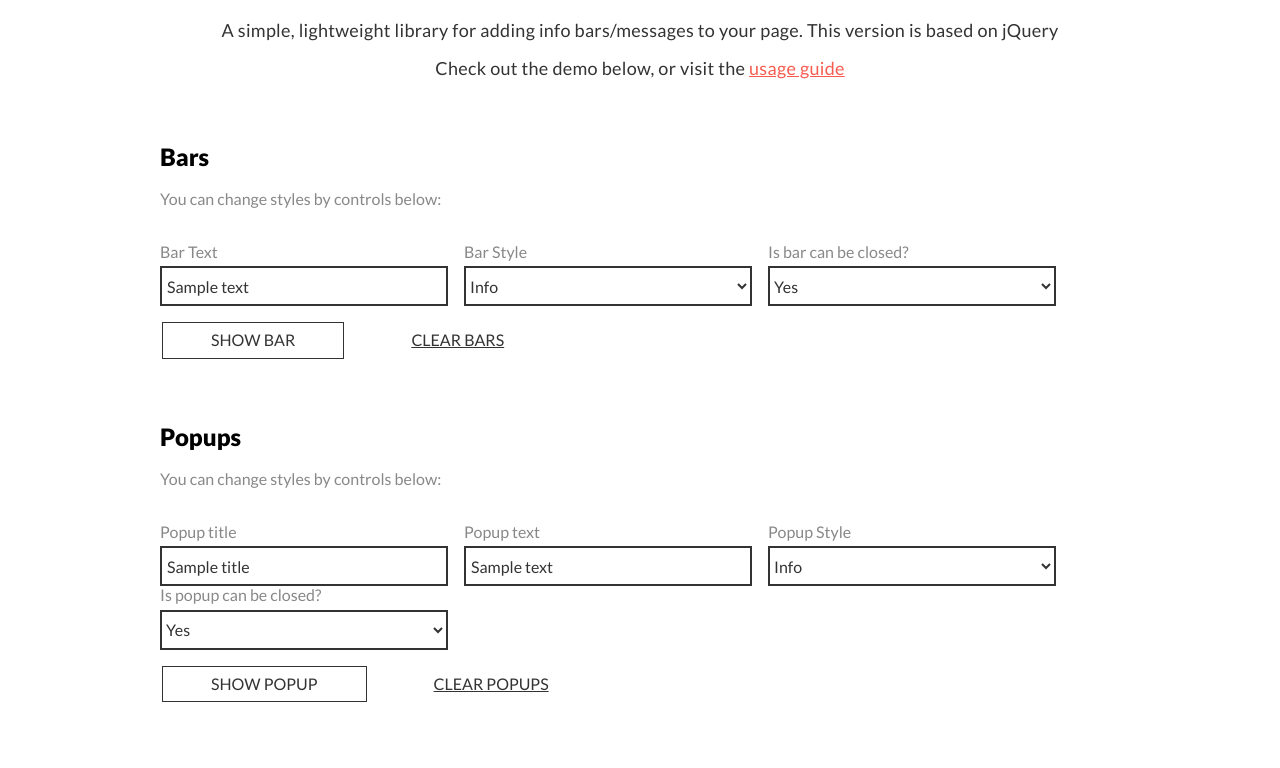
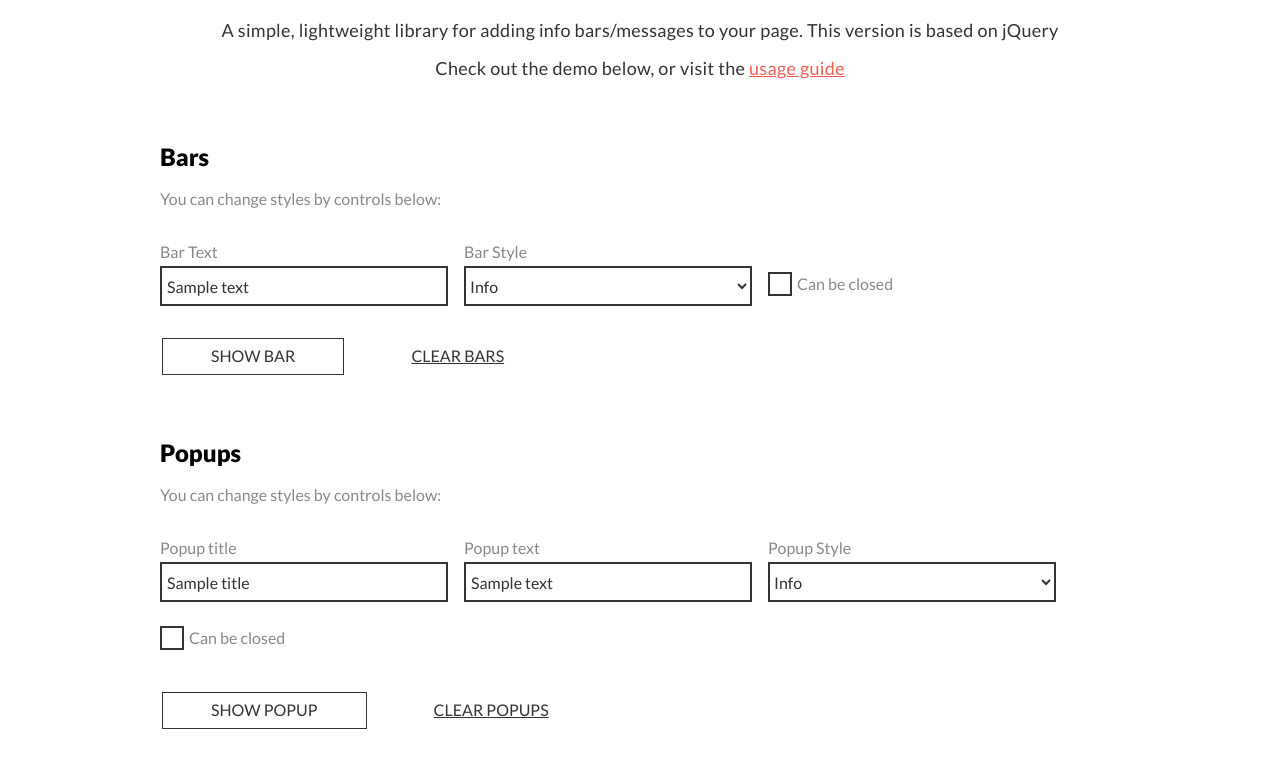
Before and after one commit to gruf23/Reporter.js, a website built with webpack: page example/index.html in a window 1280 px wide. Shown: the part 152-920 px from the top of the page. Built offline with nearby package versions, Linux system fonts and the light colour scheme.

Commit message:
add checkboxes on demo

```diff
--- a/example/demo-style.css
+++ b/example/demo-style.css
@@ -18,6 +18,7 @@ p {
 .controls {
     display: flex;
     flex-flow: wrap;
+    align-items: flex-end;
 }
 .controls > div {
     display: flex;
@@ -25,6 +26,7 @@ p {
     width: calc(100% / 3 - 2rem);
     min-width: 100px;
     margin-right: 1rem;
+    margin-bottom: 1rem;
     box-sizing: border-box;
 }
 .controls > div label {
@@ -47,6 +49,49 @@ input {
 input {
     padding: 0 5px;
 }
+.controls > div.checkbox {
+    position: relative;
+    flex-direction: row;
+    align-items: center;
+    padding-left: .5rem;
+    padding-bottom: 2px;
+}
+.controls > div.checkbox input[type="checkbox"]{
+    margin-right: .5rem;
+}
+.controls > div.checkbox label {
+    margin-bottom: 0;
+    cursor: pointer;
+}
+.controls > div.checkbox label:before {
+    content: '';
+    position: absolute;
+    left: 0;
+    top: 8px;
+    width: 24px;
+    height: 24px;
+    border: 2px solid #333333;
+    box-sizing: border-box;
+}
+.controls > div.checkbox label:after {
+    content: '';
+    position: absolute;
+    left: 5px;
+    top: 13px;
+    width: 14px;
+    height: 14px;
+    background-color: #F85C50;
+    box-sizing: border-box;
+    opacity: 0;
+}
+input[type="checkbox"]:checked + label:after {
+    opacity: 1;
+}
+input[type="checkbox"] {
+    opacity: 0;
+    visibility: hidden;
+}
+
 fieldset {
     margin-top: 1rem;
     border: none;
--- a/example/index.html
+++ b/example/index.html
@@ -45,12 +45,9 @@
                     <option value="error">Error</option>
                 </select>
             </div>
-            <div>
-                <label for="bar-closable">Is bar can be closed?</label>
-                <select name="bar-closable" id="bar-closable">
-                    <option value="1">Yes</option>
-                    <option value="0">No</option>
-                </select>
+            <div class="checkbox">
+                <input type="checkbox" name="bar-closable" id="bar-closable">
+                <label for="bar-closable">Can be closed</label>
             </div>
         </div>
         <fieldset>
@@ -80,12 +77,9 @@
                     <option value="error">Error</option>
                 </select>
             </div>
-            <div>
-                <label for="msg-closable">Is popup can be closed?</label>
-                <select name="msg-closable" id="msg-closable">
-                    <option value="1">Yes</option>
-                    <option value="0">No</option>
-                </select>
+            <div class="checkbox">
+                <input type="checkbox" name="msg-closable" id="msg-closable">
+                <label for="msg-closable">Can be closed</label>
             </div>
         </div>
         <fieldset>
```
